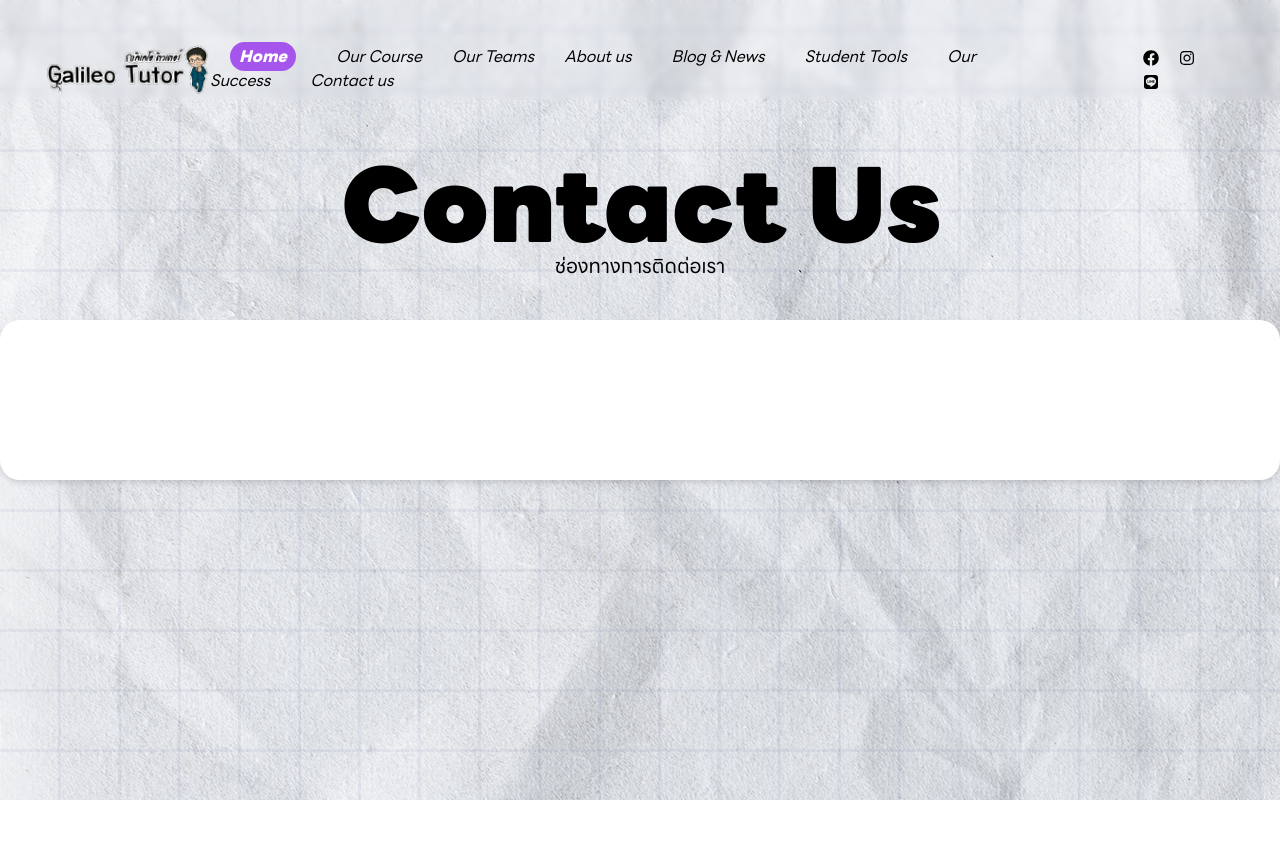
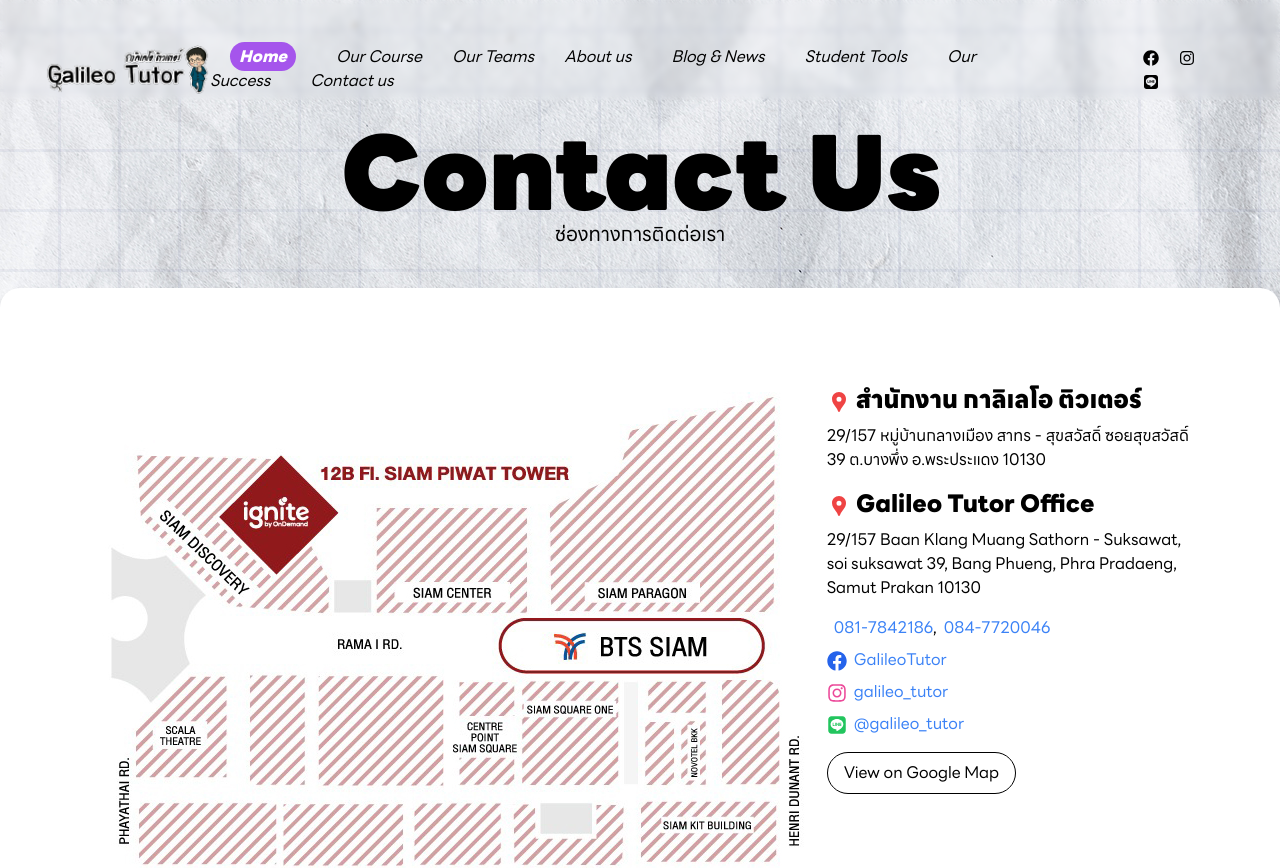
Before and after one commit to RatchanonMo/GalileoTutor, a React (Create React App) app: page /contact-us in a window 1280 px wide. Shown: the top 868 px of the page. Before the commit the page ends 800 px from the top, so only its background shows below. Built offline with nearby package versions, Linux system fonts and the light colour scheme.

Commit message:
Contact us page etc.

```diff
--- a/src/App.css
+++ b/src/App.css
@@ -128,6 +128,7 @@
 .header{
   font-size: 8vw;
   line-height: 90%;
+
 }
 .owl-dots {
   position: absolute;
--- a/src/component/Navbar.js
+++ b/src/component/Navbar.js
@@ -6,17 +6,17 @@
 import { Outlet, Link } from "react-router-dom";
 
 const item = [
-  { name: "Home", href: "/", status: "current" },
-  { name: "Our Course", href: "/", status: "normal" },
-  { name: "Our Teams", href: "/", status: "normal", modal: "team" },
-  { name: "About us", href: "/", status: "normal" },
-  { name: "Blog & News", href: "/", status: "normal" },
-  { name: "Student Tools", href: "/student-tools", status: "normal" },
-  { name: "Our Success", href: "/", status: "normal" },
-  { name: "Contact us", href: "/contact-us", status: "normal" },
+  {id: "0", name: "Home", href: "/", status: "current" },
+  {id: "1", name: "Our Course", href: "/", status: "normal" },
+  {id: "2", name: "Our Teams", href: "/", status: "normal", modal: "team" },
+  {id: "3", name: "About us", href: "/", status: "normal" },
+  {id: "4", name: "Blog & News", href: "/", status: "normal" },
+  {id: "5", name: "Student Tools", href: "/student-tools", status: "normal" },
+  {id: "6", name: "Our Success", href: "/", status: "normal" },
+  {id: "7", name: "Contact us", href: "/contact-us", status: "normal" },
 ];
 
-export default function Navbar() {
+export default function Navbar(props) {
   let [isOpenTeam, setIsOpenTeam] = useState(false);
 
   function closeModal() {
@@ -26,6 +26,8 @@
   function openModalTeam() {
     setIsOpenTeam(true);
   }
+
+
   return (
     <div>
       <nav id="bg">
@@ -36,7 +38,7 @@
         <div>
           {item.map((item) => (
             <>
-              {item.modal ? (
+              {item.modal ?
                  <a
                  className={item.status}
                  id="blur"
@@ -45,29 +47,42 @@
                >
                  <span>{item.name}</span>
                </a>
-              ) : (
+               :
                   <Link to={item.href}>
-                <a className={item.status} id="blur" href="#">
+                    <a className={item.status} href="#">
                       <span>{item.name}</span>
                     </a>
                   </Link>
 
-              )}
+                }
             </>
           ))}
         </div>
         <div>
-          <a href="/" target="_blank">
+          <a
+            href="https://www.facebook.com/GalileoTutor"
+            target="_blank"
+            rel="noreferrer"
+          >
             <FaFacebook />
           </a>
-          <a href="/" target="_blank">
+          <a
+            href="https://www.instagram.com/galileo_tutor/"
+            target="_blank"
+            rel="noreferrer"
+          >
             <FaInstagram />
           </a>
-          <a href="/" target="_blank">
+          <a
+            href="https://liff.line.me/1645278921-kWRPP32q/?accountId=galileo_tutor"
+            target="_blank"
+            rel="noreferrer"
+          >
             <FaLine />
           </a>
         </div>
       </nav>
+
       <Transition appear show={isOpenTeam} as={Fragment}>
         <Dialog as="div" className="relative z-10" onClose={closeModal}>
           <Transition.Child
@@ -100,6 +115,8 @@
                   >
                     &times;
                   </a>
+                  <div className="grid grid-cols-2">
+                    <div>
                       <h1 className="text-2xl font-bold my-2">ผู้บริหาร</h1>
                       <h3>- ดร. วรเดช พูนคำ (ครูเติม)</h3>
                       <h3>- ศรัญญา มงคลสิทธิ์ (เก๋)</h3>
@@ -112,15 +129,15 @@
                       <h3>- ครู วิธิวัสส์ ปราณสิริจิรภาส (ครูบิ๊ก)</h3>
                       <h1 className="text-2xl font-bold my-2">ฝ่ายงาน IT</h1>
                       <h3>- นาย รัชชานนท์ มุขแก้ว </h3>
+                    </div>
+                    <div></div>
+                  </div>
                 </Dialog.Panel>
               </Transition.Child>
             </div>
           </div>
         </Dialog>
       </Transition>
-
-
-
     </div>
   );
 }
--- a/src/pages/ContactUs.js
+++ b/src/pages/ContactUs.js
@@ -1,16 +1,100 @@
 import React from "react";
 import Navbar from "../component/Navbar";
+import { MdLocationPin } from "react-icons/md";
+import { BsFillTelephoneFill } from "react-icons/bs";
+import { FaFacebook, FaInstagram, FaLine } from "react-icons/fa";
 
 export default function ContactUs() {
   return (
     <div>
-      <Navbar />
-      <div className="text-center mt-40 mb-10">
+      <Navbar current="/contact-us" />
+      <div className="text-center mt-32 ">
         <h1 className="black header  ">Contact Us</h1>
         <p className="text-xl">ช่องทางการติดต่อเรา</p>
       </div>
-      <div className="container mx-auto bg-white py-20 drop-shadow-md" style={{borderRadius:"20px"}}>
+      <div
+        className="container mx-auto bg-white my-10 py-20 drop-shadow-md "
+        style={{ borderRadius: "20px" }}
+      >
+        <div className="px-20">
+          <div className="grid grid-cols-3">
+            <div className="col-span-2">
+              <img src="./img/map.jpg" className="mx-auto" alt="" />
+            </div>
+            <div>
+              <div className="my-4">
+                <h1 className="text-2xl font-bold my-2">
+                  <MdLocationPin className="inline fill-red-500" /> สำนักงาน
+                  กาลิเลโอ ติวเตอร์
+                </h1>
+                <h3>
+                  29/157 หมู่บ้านกลางเมือง สาทร - สุขสวัสดิ์ ซอยสุขสวัสดิ์ 39
+                  ต.บางพึ่ง อ.พระประแดง 10130
+                </h3>
+              </div>
+              <div className="my-4">
+                <h1 className="text-2xl font-bold my-2">
+                  <MdLocationPin className="inline fill-red-500" /> Galileo
+                  Tutor Office
+                </h1>
+                <h3>
+                  29/157 Baan Klang Muang Sathorn - Suksawat, soi suksawat 39,
+                  Bang Phueng, Phra Pradaeng, Samut Prakan 10130
+                </h3>
+              </div>
+              <h3>
+                <a className="text-blue-500" href="tel:0817842186">
+                  &nbsp; 081-7842186
+                </a>
+                ,
+                <a className="text-blue-500" href="tel:0847720046">
+                  &nbsp; 084-7720046
+                </a>
+              </h3>
 
+              <h3 className="my-2">
+                <FaFacebook className="inline text-xl text-blue-600" />
+                <a
+                  target="_blank"
+                  className="text-blue-500"
+                  href="https://www.facebook.com/GalileoTutor"
+                  rel="noreferrer"
+                >
+                  &nbsp; GalileoTutor
+                </a>
+              </h3>
+              <h3 className="my-2">
+                <FaInstagram className="inline text-xl text-pink-500" />
+                <a
+                  target="_blank"
+                  className="text-blue-500"
+                  href="https://www.instagram.com/galileo_tutor/"
+                  rel="noreferrer"
+                >
+                  &nbsp; galileo_tutor
+                </a>
+              </h3>
+              <h3 className="my-2">
+                <FaLine className="inline text-xl text-green-500" />
+                <a
+                  target="_blank"
+                  className="text-blue-500"
+                  href="https://line.me/R/ti/p/@efj7400q"
+                  rel="noreferrer"
+                >
+                  &nbsp; @galileo_tutor
+                </a>
+              </h3>
+              <div className="moreButton">
+          <a href="https://goo.gl/maps/mm3gFQ1VJvo5qzra8" target="_blank" rel="noreferrer">
+            <button className="border border-black text-black p-2 px-4 rounded-full mt-2 hover:bg-black hover:text-white ease-in duration-100">
+              View on Google Map
+            </button>
+          </a>
+        </div>
+            </div>
+          </div>
+        </div>
       </div>
     </div>
   );
--- a/src/pages/Home.js
+++ b/src/pages/Home.js
@@ -134,6 +134,8 @@
       {/* <div id="section2">
           <div></div>
         </div> */}
+
+
       {/* Introduce */}
       <main className="overflow-hidden " id="section3">
         <div className="grid grid-cols-2 max-w-screen-lg m-auto py-20 ">
@@ -254,7 +256,7 @@
                   </p>
                   <div className="moreButton">
                     <button
-                      className="border border-black px-4 text-black rounded-full mt-2 hover:bg-black hover:text-white"
+                      className="border border-black px-4 text-black rounded-full mt-2 hover:bg-black hover:text-white ease-in duration-100"
                       onClick={openModalPee}
                     >
                       รู้จักกับคุณครู
@@ -274,7 +276,7 @@
                   </p>
                   <div className="moreButton">
                     <button
-                      className="border border-black px-4 text-black rounded-full mt-2 hover:bg-black hover:text-white"
+                      className="border border-black px-4 text-black rounded-full mt-2 hover:bg-black hover:text-white ease-in duration-100"
                       onClick={openModalBig}
                     >
                       รู้จักกับคุณครู
@@ -293,7 +295,7 @@
                   </p>
                   <div className="moreButton">
                     <button
-                      className="border border-black px-4 text-black rounded-full mt-2 hover:bg-black hover:text-white"
+                      className="border border-black px-4 text-black rounded-full mt-2 hover:bg-black hover:text-white ease-in duration-100"
                       onClick={openModalMean}
                     >
                       รู้จักกับคุณครู
@@ -312,7 +314,7 @@
                   </p>
                   <div className="moreButton">
                     <button
-                      className="border border-black px-4 text-black rounded-full mt-2 hover:bg-black hover:text-white"
+                      className="border border-black px-4 text-black rounded-full mt-2 hover:bg-black hover:text-white ease-in duration-100"
                       onClick={openModalKit}
                     >
                       รู้จักกับคุณครู
--- a/src/pages/StudentTools.js
+++ b/src/pages/StudentTools.js
@@ -7,7 +7,7 @@
       <Navbar />
       <div className="text-center mt-40 mb-10">
         <h1 className="black header  ">Student Tools</h1>
-        <p className="text-xl">เครื่องมือช่วยเรียน สำหรับน้องๆ ignite โดยเฉพาะ</p>
+        <p className="text-xl">เครื่องมือช่วยเรียน สำหรับน้องๆ </p>
       </div>
       <div className="container mx-auto bg-white py-20 drop-shadow-md" style={{borderRadius:"20px"}}>
 
```
Also changed, not shown: public/img/info.jpg (added), public/img/map.jpg (added). Lines whose indentation alone changed are shown as unchanged.
